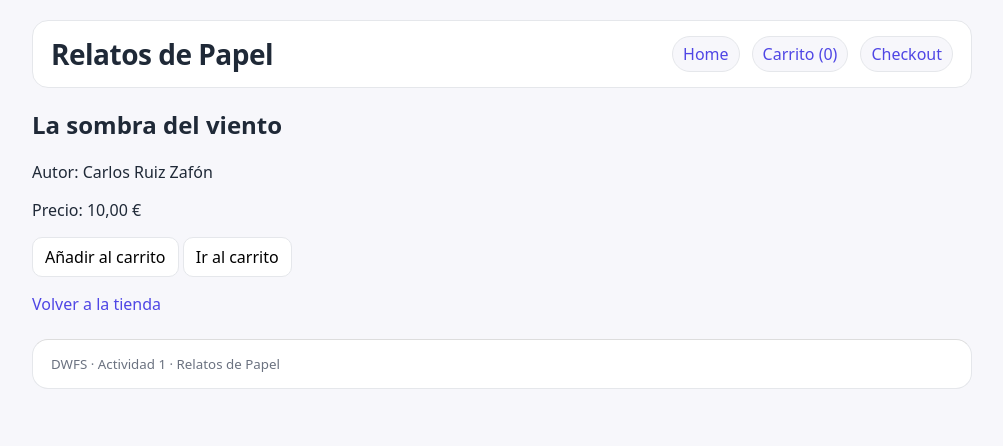
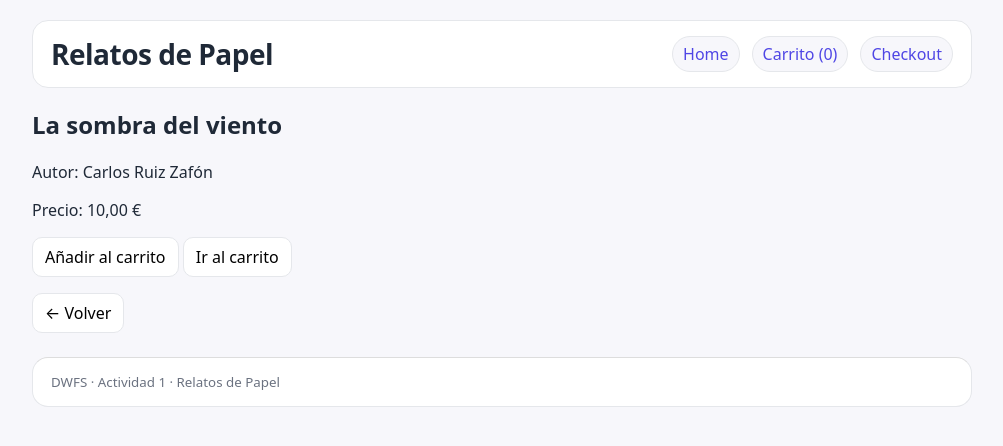
Before and after one commit to RamonGarcia966-UNIR/dwfs-act1-relatos-de-papel, a React (Vite) app: page /book/1 in a window 1280 px wide. Shown: the top 446 px of the page, without its empty margins (138-1141 px from the left). Built offline with nearby package versions, Linux system fonts and the light colour scheme.

Commit message:
feat: mejoras de navegación en las vistas detalle del libro , carrito y checkout"

```diff
--- a/src/views/BookDetails.jsx
+++ b/src/views/BookDetails.jsx
@@ -34,7 +34,7 @@ export default function BookDetails() {
       </p>
 
       <p>
-        <Link to="/home">Volver a la tienda</Link>
+        <button onClick={() => navigate(-1)}>← Volver</button>{" "}
       </p>
     </section>
   );
--- a/src/views/Cart.jsx
+++ b/src/views/Cart.jsx
@@ -32,6 +32,7 @@ export default function Cart() {
             ))}
           </ul>
 
+
           <p>
             <strong>Total:</strong>{totals.totalPrice.toFixed(2).replace(".",",")} €
           </p>
@@ -40,6 +41,10 @@ export default function Cart() {
             <button onClick={() => navigate("/checkout")}>Ir a checkout</button>{" "}
             <button onClick={clearCart}>Vaciar carrito</button>
           </p>
+
+          <p>
+            <Link to="/home">← Seguir comprando</Link>
+          </p>
         </>
       )}
     </section>
--- a/src/views/Checkout.jsx
+++ b/src/views/Checkout.jsx
@@ -45,7 +45,13 @@ export default function Checkout() {
             <strong>Total:</strong> {totals.totalPrice.toFixed(2).replace(".", ",")} €
           </p>
 
-          <button onClick={handlePay}>Pagar</button>
+          <p>
+            <button onClick={handlePay}>Pagar</button>
+          </p>
+          <p>
+            <Link to="/cart">← Volver al carrito</Link>
+          </p>
+
         </>
       )}
     </section>
```
